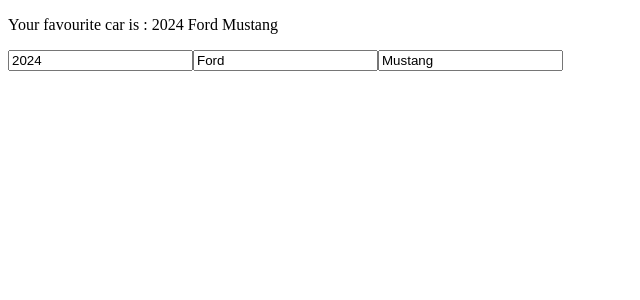
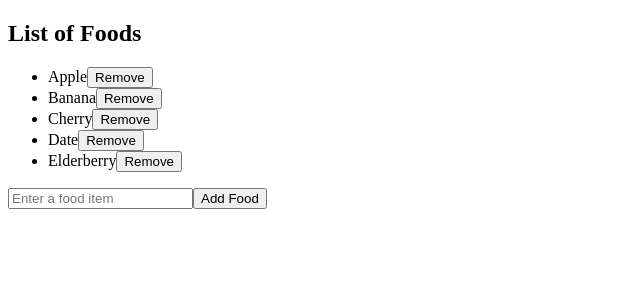
Before and after one commit to adityaasikarwarr/REACT, a React (Vite) app in the folder my-react-app/: page / in a window 1280 px wide. Shown: the top 300 px of the page, without its empty margins (0-640 px from the left). Built offline with nearby package versions, Linux system fonts and the light colour scheme.

Commit message:
update states of array using react

```diff
--- a/my-react-app/src/Mycomponent.jsx
+++ b/my-react-app/src/Mycomponent.jsx
@@ -1,32 +1,72 @@
 import React, { useState } from "react";
+// function MyComponent() {
+//   const [car, setCar] = useState({
+//     year: 2024,
+//     make: "Ford",
+//     model: "Mustang",
+//   });
+
+//   function yearChange(event) {
+//     setCar(c => ({ ...c, year : event.target.value }));
+//   }
+
+//   function makeChange(event) {
+//     setCar(c => ({ ...c, make: event.target.value }));
+//   }``
+
+//   function modelChange(event) {
+//     setCar(c => ({ ...c, model: event.target.value }));
+//   }
+
+//   return (
+//     <div>
+//       <p>
+//         Your favourite car is : {car.year} {car.make} {car.model}
+//       </p>
+//       <input type="number" value={car.year} onChange={yearChange} />
+//       <input type="text" value={car.make} onChange={makeChange} />
+//       <input type="text" value={car.model} onChange={modelChange} />
+//     </div>
+//   );
+// }
+// export default MyComponent;
+
 function MyComponent() {
-  const [car, setCar] = useState({
-    year: 2024,
-    make: "Ford",
-    model: "Mustang",
-  });
+  const [foods, setFoods] = useState([
+    "Apple",
+    "Banana",
+    "Cherry",
+    "Date",
+    "Elderberry",
+  ]);
 
-  function yearChange(event) {
-    setCar(c => ({ ...c, year : event.target.value }));
+  function addFood() {
+    const newFood = document.getElementById("foodInput").value;
+    document.getElementById("foodInput").value = "";
+    setFoods((f) => [...f, newFood]);
   }
 
-  function makeChange(event) {
-    setCar(c => ({ ...c, make: event.target.value }));
-  }``
-
-  function modelChange(event) {
-    setCar(c => ({ ...c, model: event.target.value }));
+  function removeFood(index) {
+    setFoods((f) => f.filter((_, i) => i !== index));
   }
 
   return (
     <div>
-      <p>
-        Your favourite car is : {car.year} {car.make} {car.model}
-      </p>
-      <input type="number" value={car.year} onChange={yearChange} />
-      <input type="text" value={car.make} onChange={makeChange} />
-      <input type="text" value={car.model} onChange={modelChange} />
+      <h2>List of Foods</h2>
+
+      <ul>
+        {foods.map((food, index) => (
+          <li key={index}>
+            {food}
+            <button onClick={() => removeFood(index)}>Remove</button>
+          </li>
+        ))}
+      </ul>
+
+      <input type="text" id="foodInput" placeholder="Enter a food item" />
+      <button onClick={addFood}>Add Food</button>
     </div>
   );
 }
+
 export default MyComponent;
```
